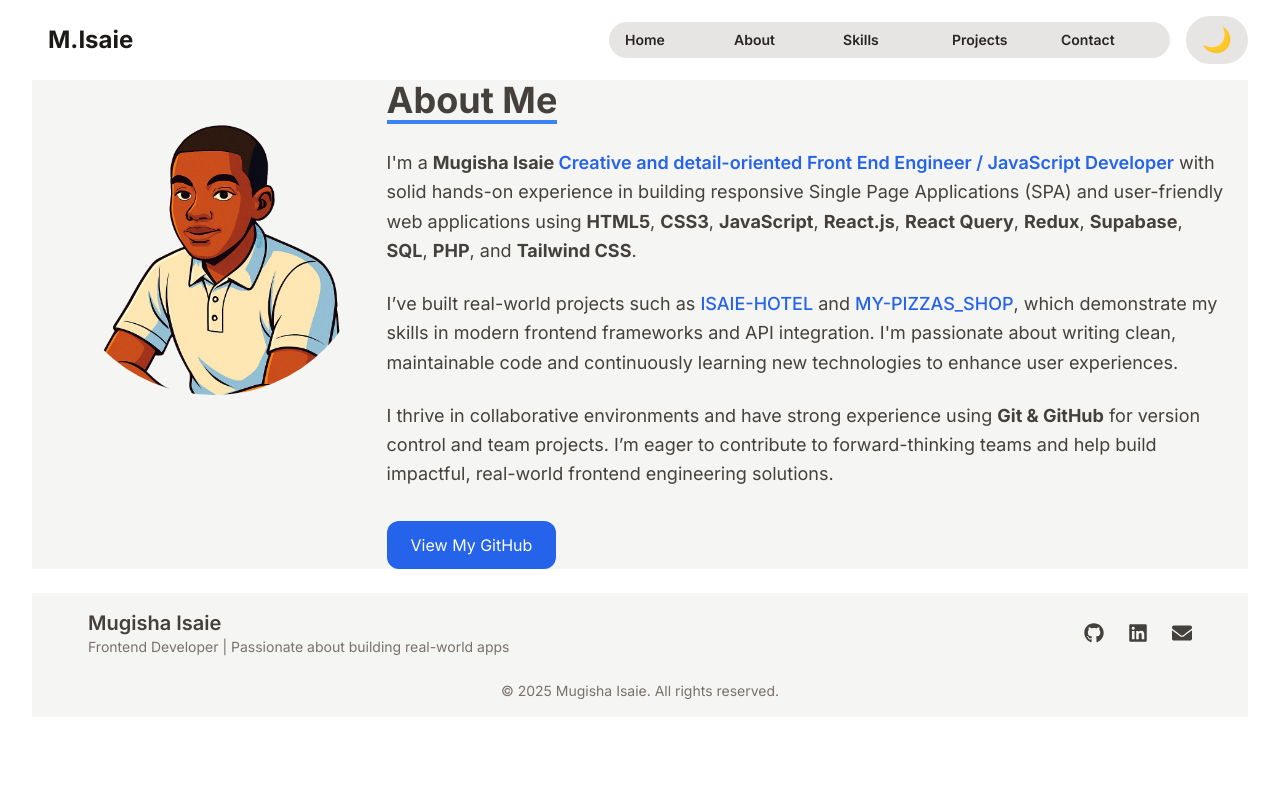
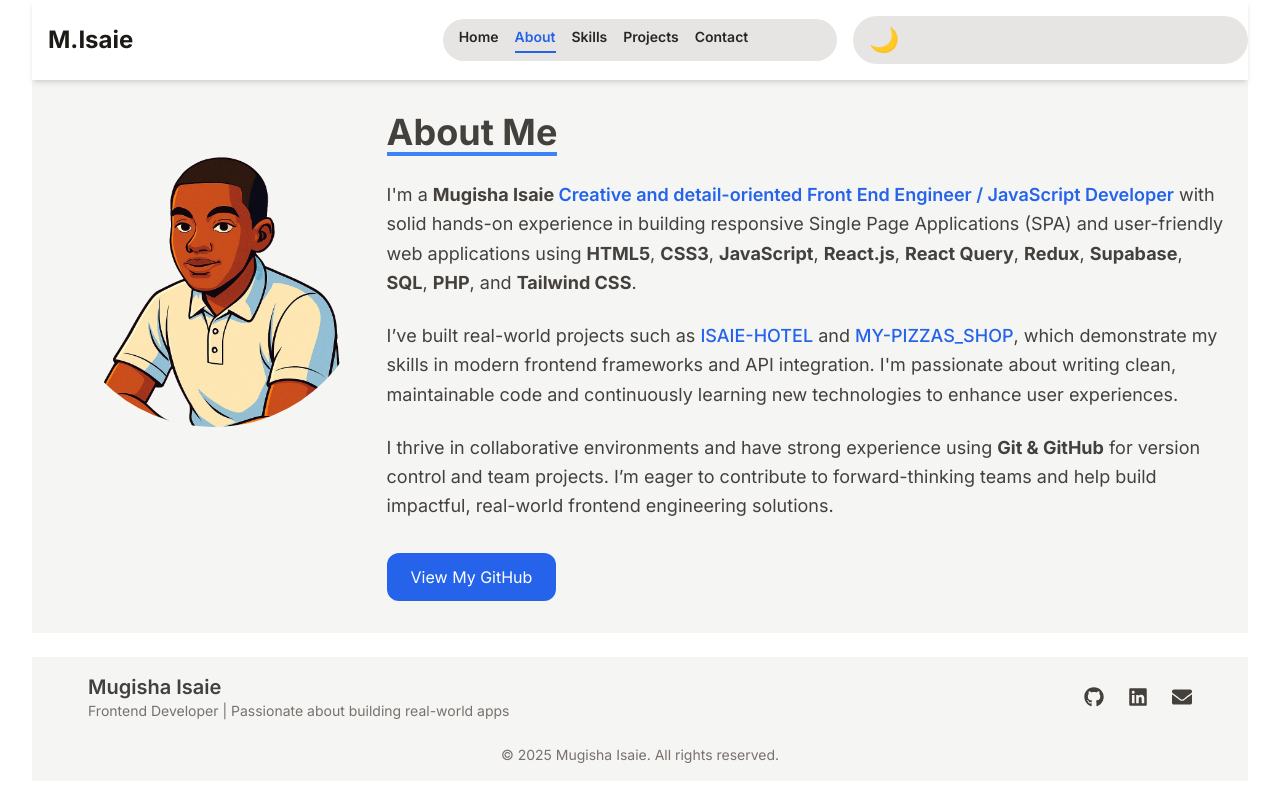
Before and after one commit to mugishaisaie/Mugisha-Isaie, a React (Vite) app: page /about in a window 1280 px wide. Built offline with nearby package versions, Linux system fonts and the light colour scheme.

Commit message:
implementing   Navbar for small dices such sa phone

```diff
--- a/src/components/About.jsx
+++ b/src/components/About.jsx
@@ -2,7 +2,7 @@ import React from 'react';
 import aboutImg from '../assets/Misaie.png'
 const About = () => {
   return (
-    <section className=" w-full h-auto md:flex gap-4 bg-stone-100  dark:bg-stone-800 text-stone-700 dark:text-stone-100 px-6  ">
+    <section className=" w-full h-auto md:flex gap-4 bg-stone-100  dark:bg-stone-800 text-stone-700 dark:text-stone-100 px-6 py-8 ">
       <div>
         <img src={aboutImg} alt='Isaie Mugisha' className='h-auto w-auto rounded-full' />
       </div>
--- a/src/components/DarkModeToggle.jsx
+++ b/src/components/DarkModeToggle.jsx
@@ -1,4 +1,4 @@
-import { useEffect, useState } from 'react';
+import React, { useEffect, useState } from 'react';
 
 function DarkModeToggle() {
   const [isDark, setIsDark] = useState(() => {
@@ -18,7 +18,7 @@ function DarkModeToggle() {
   return (
     <button
       onClick={() => setIsDark((prev) => !prev)}
-      className={`transition-colors font-semibold text-2xl duration-300 ease-in-out ${isDark? 'bg-dark' :'bg-light'}` }
+      className={`flex-1 text-left transition-colors font-semibold text-2xl duration-300 ease-in-out ${isDark? 'bg-dark' :'bg-light'}` }
     >
       {isDark ? '☀' : '🌙'}
     </button>
--- a/src/components/Header.jsx
+++ b/src/components/Header.jsx
@@ -3,7 +3,7 @@ import { Link } from 'react-router-dom'
 
 function Header() {
   return (
-    <h2 className='flex-1 text-2xl text-stone-900 font-bold px-4 dark:text-stone-100'><Link to="/">M.Isaie</Link></h2>
+    <h2 className='flex-1 text-left text-2xl text-stone-900 font-bold px-4 dark:text-stone-100'><Link to="/">M.Isaie</Link></h2>
   )
 }
 
--- a/src/components/NavModal.jsx
+++ /dev/null
@@ -1,65 +0,0 @@
-import React from 'react'
-import { links } from "../data";
-import styled from "styled-components";
-import { FaWindowClose } from 'react-icons/fa';
-
-const StyledModal = styled.div`
-  position: fixed;
-  width: 80%;
-  display: flex;
-   padding: 1.2rem 1rem;
-  transition: all 0.5s;
-  height: fit-content;
-`;
-
-const Overlay = styled.div`
-background-color: aliceblue;
-  position: fixed;
-  top: 0;
-  left: 0;
-  width: 100%;
-  height: 100vh;
-  background-color: var(--backdrop-color);
-  backdrop-filter: blur(4px);
-  z-index: 1000;
-  transition: all 0.5s;
-`;
-
-const Button = styled.button`
-  background: none;
-  border: none;
-  padding: 0.4rem;
-  border-radius: var(--border-radius-sm);
-  transform: translateX(0.8rem);
-  transition: all 0.4s;
-  font-size: 3rem;
-  /* width: 3rem;
-  height: 3rem; */
-
-    cursor: pointer;
-`;
-
-
-
-
-
-
-
-function NavModal({onToggle}) {
-  return (
-    <Overlay>
-      <StyledModal>
-        <nav onClick={()=>onToggle()} className='flex-1 flex flex-col'>
-
-                    {links.map((link)=>{
-                        const {id,href,text} = link
-                        return <a href={href} key={id} className='font-bold capitalize text-lg tracking-wide hover:text-emerald-900 duration-300'>{text}</a>
-                    })}
-                    </nav>
-        <Button onClick={()=>onToggle()} className='flex-1'><FaWindowClose/></Button>
-                </StyledModal>
-    </Overlay>
-  )
-}
-
-export default NavModal
--- a/src/components/Navbar.jsx
+++ b/src/components/Navbar.jsx
@@ -1,27 +1,47 @@
-import React from 'react'
+import React, { useState } from 'react'
 import Header from './Header'
 import { links } from '../data'
-import { Link } from 'react-router-dom'
+import { Link, NavLink } from 'react-router-dom'
 import DarkModeToggle from './DarkModeToggle'
-import { FiMenu } from 'react-icons/fi'
+import { FiMenu, FiX } from 'react-icons/fi'
 function Navbar() {
-  const [toggle, setToggle] = React.useState(false)
+  const [toggle, setToggle] =useState(false)
   const onToggle = () => {
     setToggle(!toggle)
   }
   return (
-    <div className='w-full flex  justify-center space-x-3 sm:space-x-4 items-center py-4 dark:bg-stone-800'>
+    <div className='w-full flex sticky top-0 z-50 bg-white shadow-md  justify-center space-x-3 sm:space-x-4 items-center py-4 dark:bg-stone-800'>
       <Header />
-      <div className=' hidden sm:flex gap-4 mx-4 flex-1 bg-light capitalize text-sm text-stone-800 font-semibold dark:text-stone-100 dark:bg-dark'>
+      <div className=' hidden text-left sm:flex gap-4 mx-4 flex-1 bg-light capitalize text-sm text-stone-800 font-semibold dark:text-stone-100 dark:bg-dark'>
         {links.map((link)=>{
             const{id,to,text} = link;
-         return   <Link to={to} key={id} className='flex-1'>{text}</Link>
+         return   <NavLink to={to} key={id} className={({isActive})=> isActive ?'text-blue-600 border-b-2 border-blue-600 pb-1 font-semibold transition-all duration-300 ease-in-out': 'font-semibold hover:text-blue-500'}>{text}</NavLink>
         })}
       </div>
 
       <button id="menu-toggle" className="flex-1 sm:hidden sm:bg-stone-900  focus:outline-none" onClick={()=>onToggle()}><FiMenu className='w-7 h-70 font-bold text-stone-800  dark:text-stone-100 rounded text-2xl'/> </button>
 
       <DarkModeToggle />
+
+      {toggle && <div className="fixed inset-0 bg-black bg-opacity-50 backdrop-blur-sm flex justify-center items-center z-50">
+          {/* Modal Box */}
+          <div className="bg-white w-11/12 max-w-sm p-6 rounded-xl relative shadow-lg text-center space-y-6">
+            {/* Close Button */}
+            <button
+              onClick={onToggle}
+              className="absolute top-3 right-4 text-2xl text-gray-600 hover:text-black"
+            >
+              <FiX />
+            </button>
+            <div className='w-full flex text-xm sm:hidden gap-4 mx-4 flex-1 bg-light capitalize text-sm text-stone-800 font-semibold dark:text-stone-100 dark:bg-dark'>
+        {links.map((link)=>{
+            const{id,to,text} = link;
+         return   <NavLink to={to} key={id} className={({isActive})=> isActive ?'text-blue-600 border-b-2 border-blue-600 pb-1 font-semibold transition-all duration-300 ease-in-out': 'font-semibold hover:text-blue-500'} onClick={onToggle}>{text}</NavLink>
+        })}
+      </div>
+
+          </div>
+        </div>}
     </div>
   )
 }
```
